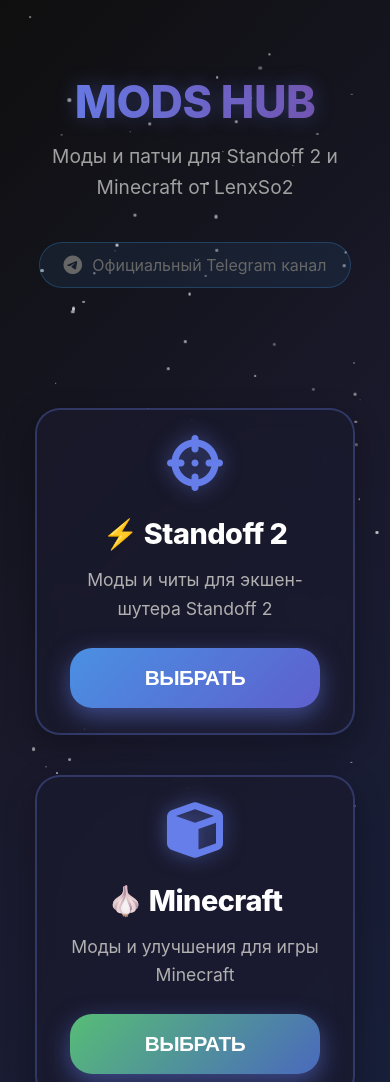
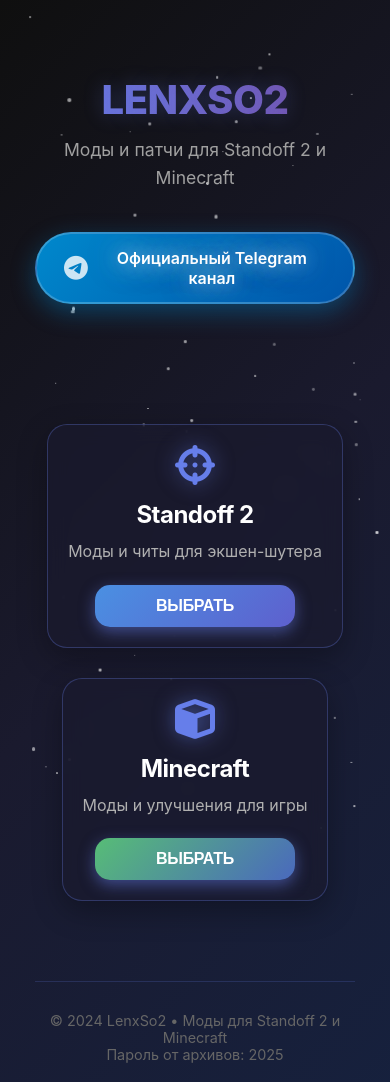
Before and after one commit to LenxSo2/LenxSo2.github.io, a plain HTML site: page index.html in a window 390 px wide. Shown: the top 1082 px of the page. Drawn offline with Linux system fonts and the light colour scheme.

Commit message:
Update index.html

```diff
--- a/index.html
+++ b/index.html
@@ -3,9 +3,7 @@
 <head>
     <meta charset="UTF-8">
     <meta name="viewport" content="width=device-width, initial-scale=1.0">
-    <title>Standoff 2 и Minecraft моды | LenxSo2</title>
-    <meta name="description" content="Скачать моды для Standoff 2 и Minecraft. Взломанные версии, читы, патчи, Onion. Пароль для архивов: 2025">
-    <meta name="keywords" content="standoff 2 читы, standoff 2 моды, minecraft читы, minecraft моды, взлом standoff 2, читы на standoff 2, скачать моды, onion minecraft, lenxso2, моды для игры, взломанные игры, читы для standoff 2, читы для minecraft, патчи, взлом, игры, скачать бесплатно, модификации, игры онлайн, читы, взлом игры, моды, скачать читы, читы бесплатно, игры читы, моды взлом, читы онлайн, скачать моды бесплатно, взломанные моды, читы на игры, моды для standoff 2, моды для minecraft, читы на standoff 2, читы на minecraft, скачать игры, игры взломанные, моды игры, читы игры, взломанные игры бесплатно, читы для игр, моды скачать, игры читы скачать, взлом игры читы, моды взлом игры, читы и моды, игры с читами, моды читы">
+    <title>LenxSo2 - Моды для Standoff 2 и Minecraft</title>
     <link rel="stylesheet" href="https://cdnjs.cloudflare.com/ajax/libs/font-awesome/6.5.0/css/all.min.css">
     <style>
         * {
@@ -63,7 +61,7 @@
         }
 
         .logo {
-            font-size: 4rem;
+            font-size: 3.5rem;
             font-weight: 800;
             margin-bottom: 12px;
             background: linear-gradient(90deg, #667eea 0%, #764ba2 100%);
@@ -75,7 +73,7 @@
         }
 
         .subtitle {
-            font-size: 1.2rem;
+            font-size: 1.1rem;
             color: #a0a0a0;
             max-width: 600px;
             margin: 0 auto 20px;
@@ -86,32 +84,69 @@
         .telegram-link {
             display: inline-flex;
             align-items: center;
-            gap: 10px;
+            gap: 12px;
             margin-top: 20px;
-            color: #666666;
+            color: #ffffff;
             text-decoration: none;
-            font-size: 1rem;
-            transition: color 0.2s;
-            background: rgba(58, 138, 204, 0.1);
-            padding: 12px 24px;
+            font-size: 1.1rem;
+            font-weight: 600;
+            transition: all 0.3s ease;
+            background: linear-gradient(135deg, #0088cc 0%, #0055aa 100%);
+            padding: 16px 32px;
             border-radius: 50px;
-            border: 1px solid rgba(58, 138, 204, 0.3);
+            border: 2px solid rgba(255, 255, 255, 0.2);
+            box-shadow: 0 8px 25px rgba(0, 136, 204, 0.4);
+            position: relative;
+            overflow: hidden;
+            z-index: 1;
+        }
+
+        .telegram-link::before {
+            content: '';
+            position: absolute;
+            top: 0;
+            left: 0;
+            width: 100%;
+            height: 100%;
+            background: linear-gradient(135deg, #00aaff 0%, #0077ff 100%);
+            z-index: -1;
+            opacity: 0;
+            transition: opacity 0.3s ease;
         }
 
         .telegram-link:hover {
-            color: #4a9ff5;
-            transform: translateY(-2px);
-            box-shadow: 0 5px 15px rgba(58, 138, 204, 0.3);
+            transform: translateY(-3px) scale(1.05);
+            box-shadow: 0 12px 35px rgba(0, 136, 204, 0.6);
+            color: #ffffff;
+        }
+
+        .telegram-link:hover::before {
+            opacity: 1;
         }
 
         .telegram-link i {
-            font-size: 1.2rem;
+            font-size: 1.4rem;
+            animation: pulse 2s infinite;
+        }
+
+        .telegram-link span {
+            animation: pulseText 2s infinite;
+        }
+
+        @keyframes pulse {
+            0%, 100% { transform: scale(1); opacity: 1; }
+            50% { transform: scale(1.1); opacity: 0.8; }
+        }
+
+        @keyframes pulseText {
+            0%, 100% { text-shadow: 0 0 10px rgba(255, 255, 255, 0.5); }
+            50% { text-shadow: 0 0 20px rgba(255, 255, 255, 0.8), 0 0 30px rgba(0, 136, 204, 0.6); }
         }
 
         .game-selector {
             display: flex;
             justify-content: center;
-            gap: 60px;
+            gap: 30px;
             margin: 80px 0;
             flex-wrap: wrap;
         }
@@ -121,48 +156,24 @@
             cursor: pointer;
             transition: transform 0.3s ease;
             position: relative;
-            min-width: 300px;
-            padding: 30px;
-            border-radius: 25px;
+            min-width: 250px;
+            padding: 25px;
+            border-radius: 20px;
             background: rgba(26, 26, 46, 0.7);
-            border: 2px solid rgba(102, 126, 234, 0.3);
+            border: 1px solid rgba(102, 126, 234, 0.3);
             backdrop-filter: blur(10px);
             box-shadow: 0 10px 30px rgba(0,0,0,0.3);
         }
 
-        .game-option::before {
-            content: '';
-            position: absolute;
-            top: -10px;
-            left: -10px;
-            right: -10px;
-            bottom: -10px;
-            border: 2px solid transparent;
-            border-radius: 30px;
-            transition: all 0.3s ease;
-            z-index: -1;
-        }
-
-        .game-option:hover::before {
-            border: 2px solid #667eea;
-            box-shadow: 0 0 30px rgba(102, 126, 234, 0.8);
-            animation: glow 1.5s infinite alternate;
-        }
-
-        @keyframes glow {
-            from { box-shadow: 0 0 20px rgba(102, 126, 234, 0.5); }
-            to { box-shadow: 0 0 50px rgba(102, 126, 234, 0.9); }
-        }
-
         .game-option:hover {
-            transform: translateY(-15px) scale(1.02);
+            transform: translateY(-10px) scale(1.02);
             background: rgba(30, 30, 58, 0.9);
             border-color: rgba(102, 126, 234, 0.6);
         }
 
         .game-icon {
-            font-size: 4rem;
-            margin-bottom: 25px;
+            font-size: 3rem;
+            margin-bottom: 15px;
             display: block;
             text-align: center;
             color: #667eea;
@@ -170,9 +181,9 @@
         }
 
         .game-title {
-            font-size: 2.2rem;
-            font-weight: 800;
-            margin-bottom: 15px;
+            font-size: 1.8rem;
+            font-weight: 700;
+            margin-bottom: 10px;
             color: #ffffff;
             text-align: center;
             letter-spacing: -0.5px;
@@ -181,37 +192,33 @@
         .game-description {
             color: #b0b0b0;
             line-height: 1.6;
-            margin-bottom: 25px;
-            font-size: 1.1rem;
+            margin-bottom: 20px;
+            font-size: 1rem;
             text-align: center;
             font-weight: 400;
         }
 
         .game-btn {
-            padding: 22px 45px;
+            padding: 15px 30px;
             background: linear-gradient(135deg, #667eea 0%, #764ba2 100%);
             color: #ffffff;
             border: none;
-            border-radius: 22px;
-            font-size: 1.5rem;
-            font-weight: 700;
+            border-radius: 15px;
+            font-size: 1.1rem;
+            font-weight: 600;
             cursor: pointer;
             transition: all 0.3s ease;
             text-decoration: none;
             display: inline-block;
-            box-shadow: 0 8px 25px rgba(102, 126, 234, 0.5);
-            letter-spacing: -0.5px;
+            box-shadow: 0 5px 15px rgba(102, 126, 234, 0.5);
+            letter-spacing: -0.3px;
             width: 100%;
-            max-width: 250px;
+            max-width: 200px;
         }
 
         .game-btn:hover {
-            transform: translateY(-5px) scale(1.05);
-            box-shadow: 0 15px 35px rgba(102, 126, 234, 0.8);
-        }
-
-        .game-btn:active {
-            transform: translateY(0);
+            transform: translateY(-3px);
+            box-shadow: 0 10px 25px rgba(102, 126, 234, 0.8);
         }
 
         .standoff2-btn {
@@ -222,38 +229,34 @@
             background: linear-gradient(135deg, #57bd76 0%, #4a69bd 100%);
         }
 
-        .standoff2-btn:hover, .minecraft-btn:hover {
-            box-shadow: 0 15px 35px rgba(74, 144, 226, 0.7);
-        }
-
         .standoff2-btn:hover {
-            box-shadow: 0 15px 35px rgba(74, 144, 226, 0.7);
+            box-shadow: 0 10px 25px rgba(74, 144, 226, 0.7);
         }
 
         .minecraft-btn:hover {
-            box-shadow: 0 15px 35px rgba(87, 189, 118, 0.7);
+            box-shadow: 0 10px 25px rgba(87, 189, 118, 0.7);
         }
 
         .back-btn {
             display: inline-block;
             margin: 20px auto 40px;
-            padding: 18px 35px;
+            padding: 15px 30px;
             background: linear-gradient(135deg, #667eea 0%, #764ba2 100%);
             color: #ffffff;
             border: none;
-            border-radius: 20px;
-            font-size: 1.3rem;
+            border-radius: 15px;
+            font-size: 1.1rem;
             font-weight: 600;
             cursor: pointer;
             transition: all 0.3s ease;
             text-decoration: none;
             text-align: center;
-            box-shadow: 0 8px 25px rgba(102, 126, 234, 0.5);
+            box-shadow: 0 5px 15px rgba(102, 126, 234, 0.5);
         }
 
         .back-btn:hover {
             transform: translateY(-3px);
-            box-shadow: 0 12px 35px rgba(102, 126, 234, 0.7);
+            box-shadow: 0 10px 25px rgba(102, 126, 234, 0.7);
         }
 
         .mods-grid {
@@ -266,7 +269,7 @@
         .mod-card {
             background: linear-gradient(135deg, #1a1a2e 0%, #16213e 100%);
             border-radius: 20px;
-            padding: 32px;
+            padding: 30px;
             border: 1px solid rgba(102, 126, 234, 0.3);
             transition: all 0.3s ease;
             position: relative;
@@ -285,9 +288,9 @@
         }
 
         .mod-card:hover {
-            transform: translateY(-8px);
+            transform: translateY(-5px);
             border-color: rgba(102, 126, 234, 0.6);
-            box-shadow: 0 20px 40px rgba(0,0,0,0.4);
+            box-shadow: 0 15px 35px rgba(0,0,0,0.4);
         }
 
         .mod-icon {
@@ -324,8 +327,8 @@
         .password-info {
             background: linear-gradient(135deg, #667eea 0%, #764ba2 100%);
             color: #ffffff;
-            padding: 18px 24px;
-            border-radius: 16px;
+            padding: 15px 20px;
+            border-radius: 15px;
             text-align: center;
             margin-bottom: 24px;
             font-weight: 600;
@@ -340,12 +343,12 @@
 
         .download-btn {
             width: 100%;
-            padding: 18px 24px;
+            padding: 15px 20px;
             background: linear-gradient(135deg, #667eea 0%, #764ba2 100%);
             color: #ffffff;
             border: none;
-            border-radius: 16px;
-            font-size: 1.2rem;
+            border-radius: 15px;
+            font-size: 1.1rem;
             font-weight: 600;
             cursor: pointer;
             transition: all 0.3s ease;
@@ -353,12 +356,12 @@
             display: inline-block;
             text-align: center;
             letter-spacing: -0.2px;
-            box-shadow: 0 6px 20px rgba(102, 126, 234, 0.5);
+            box-shadow: 0 5px 15px rgba(102, 126, 234, 0.5);
         }
 
         .download-btn:hover {
             transform: translateY(-3px);
-            box-shadow: 0 10px 30px rgba(102, 126, 234, 0.7);
+            box-shadow: 0 10px 25px rgba(102, 126, 234, 0.7);
         }
 
         .download-btn:active {
@@ -368,8 +371,8 @@
         .warning {
             background: linear-gradient(135deg, #ff6b6b 0%, #ee5a52 100%);
             border: 1px solid rgba(255, 107, 107, 0.3);
-            border-radius: 16px;
-            padding: 28px;
+            border-radius: 15px;
+            padding: 20px;
             margin: 35px 0;
             text-align: center;
             box-shadow: 0 10px 30px rgba(255, 107, 107, 0.2);
@@ -378,22 +381,22 @@
         .warning h3 {
             color: #ffffff;
             margin-bottom: 12px;
-            font-size: 1.3rem;
+            font-size: 1.2rem;
             font-weight: 700;
         }
 
         .warning p {
             color: #fff;
             line-height: 1.6;
-            font-size: 1rem;
+            font-size: 0.95rem;
         }
 
         footer {
             text-align: center;
             margin-top: 80px;
-            padding: 35px 0;
+            padding: 30px 0;
             color: #666666;
-            font-size: 1rem;
+            font-size: 0.9rem;
             border-top: 1px solid rgba(102, 126, 234, 0.2);
         }
 
@@ -401,17 +404,13 @@
             display: none;
         }
 
-        .pulse {
-            animation: pulse 2s infinite;
-        }
-
         @media (max-width: 768px) {
             .logo {
-                font-size: 2.8rem;
+                font-size: 2.5rem;
             }
 
             .mod-title {
-                font-size: 1.6rem;
+                font-size: 1.5rem;
             }
 
             .container {
@@ -419,35 +418,40 @@
             }
 
             .mod-card {
-                padding: 24px;
+                padding: 20px;
             }
 
             .game-selector {
                 flex-direction: column;
                 align-items: center;
-                gap: 40px;
+                gap: 30px;
             }
 
             .game-option {
-                min-width: 280px;
-                padding: 25px;
+                min-width: 250px;
+                padding: 20px;
             }
 
             .game-icon {
-                font-size: 3.5rem;
+                font-size: 2.5rem;
             }
 
             .game-title {
-                font-size: 1.8rem;
+                font-size: 1.5rem;
             }
 
             .game-btn {
-                padding: 18px 35px;
-                font-size: 1.3rem;
+                padding: 12px 25px;
+                font-size: 1rem;
             }
 
             .mods-grid {
                 grid-template-columns: 1fr;
+            }
+
+            .telegram-link {
+                padding: 14px 28px;
+                font-size: 1rem;
             }
         }
     </style>
@@ -456,24 +460,25 @@
     <div class="particles-container" id="particles"></div>
     <div class="container">
         <header>
-            <h1 class="logo">MODS HUB</h1>
-            <p class="subtitle">Моды и патчи для Standoff 2 и Minecraft от LenxSo2</p>
+            <h1 class="logo">LENXSO2</h1>
+            <p class="subtitle">Моды и патчи для Standoff 2 и Minecraft</p>
             <a href="https://t.me/lenxso2" class="telegram-link" target="_blank">
-                <i class="fab fa-telegram"></i> Официальный Telegram канал
+                <i class="fab fa-telegram"></i>
+                <span>Официальный Telegram канал</span>
             </a>
         </header>
 
         <div id="gameSelection" class="game-selector">
             <div class="game-option" onclick="selectGame('standoff2')">
                 <i class="fas fa-crosshairs game-icon"></i>
-                <h2 class="game-title">⚡ Standoff 2</h2>
-                <p class="game-description">Моды и читы для экшен-шутера Standoff 2</p>
+                <h2 class="game-title">Standoff 2</h2>
+                <p class="game-description">Моды и читы для экшен-шутера</p>
                 <button class="game-btn standoff2-btn">ВЫБРАТЬ</button>
             </div>
             <div class="game-option" onclick="selectGame('minecraft')">
                 <i class="fas fa-cube game-icon"></i>
-                <h2 class="game-title">🧄 Minecraft</h2>
-                <p class="game-description">Моды и улучшения для игры Minecraft</p>
+                <h2 class="game-title">Minecraft</h2>
+                <p class="game-description">Моды и улучшения для игры</p>
                 <button class="game-btn minecraft-btn">ВЫБРАТЬ</button>
             </div>
         </div>
```
